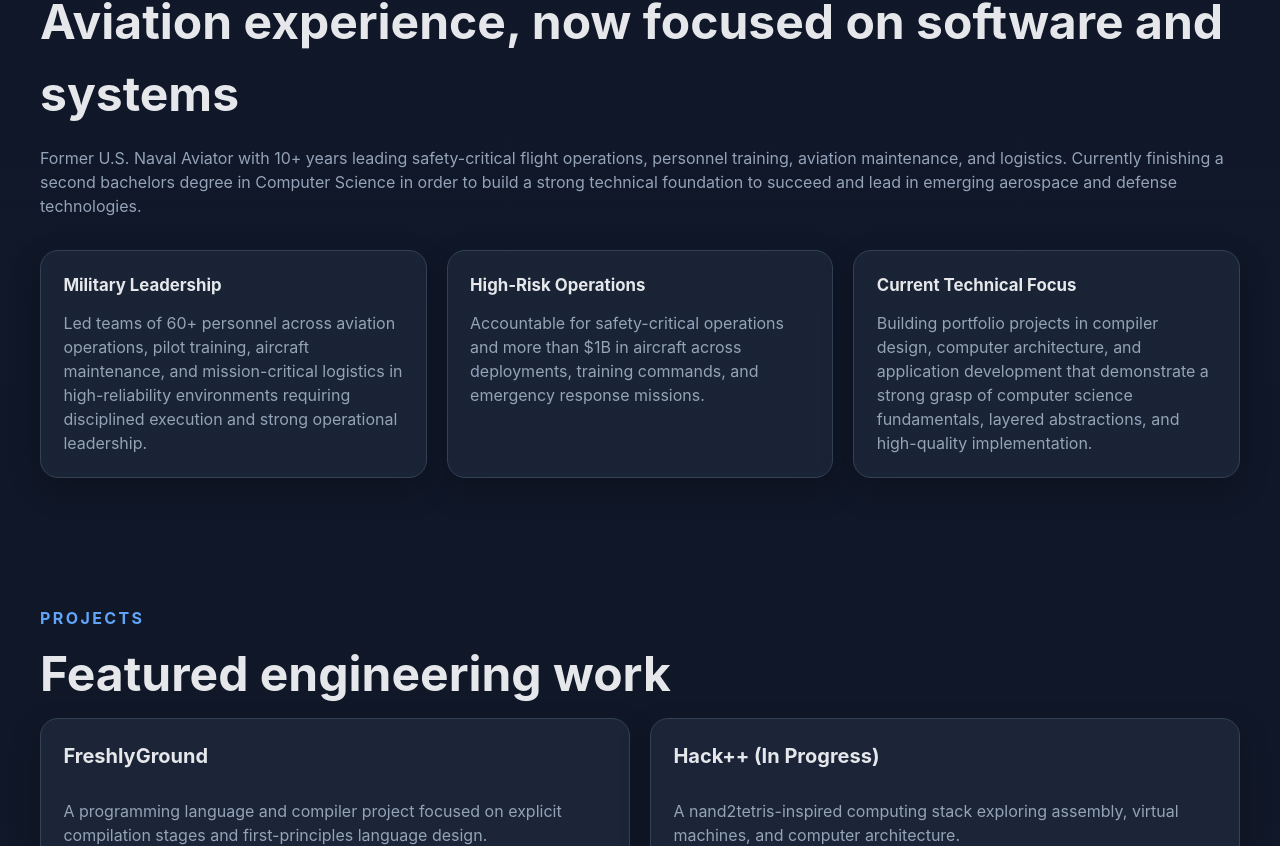
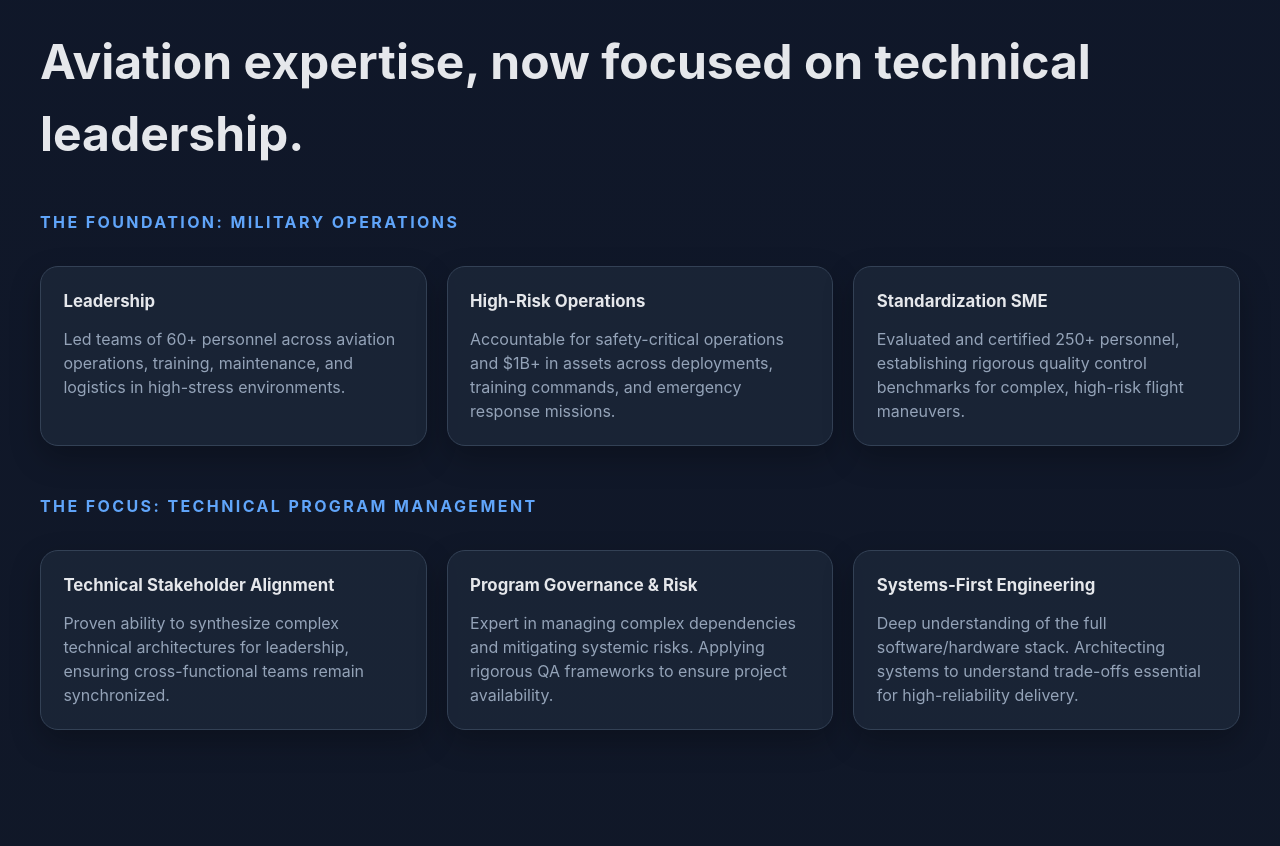
Before and after one commit to josephhilby/portfolio_site, a React (Vite) app: page / in a window 1280 px wide. Shown: the part 814-1660 px from the top of the page. Built offline with nearby package versions, Linux system fonts and the light colour scheme; the HTML template or start-up script is replaced by a standard one.

Commit message:
update for TPM

```diff
--- a/src/App.tsx
+++ b/src/App.tsx
@@ -4,22 +4,56 @@ import ProjectsSection, { type Project } from "./components/ProjectSections";
 
 const projects: Project[] = [
   {
-        name: "FreshlyGround",
+    name: "FreshlyGround (Compiler Design)",
     description:
-            "A programming language and compiler project focused on explicit compilation stages and first-principles language design.",
-        techStack: ["Java", "Gradle", "JUnit", "Javalin", "TypeScript", "HTML/CSS", "React", "Vite", "VitePress", "Docker"],
-        concepts: ["Compiler Design", "Abstract Syntax Trees", "Semantic Analysis", "Code Generation"],
+      "Managed the end-to-end development of a high-level language. Focused on compiler pipeline architecture, semantic analysis, and iterative performance optimization within the SDLC.",
+    techStack: [
+      "Java",
+      "Gradle",
+      "JUnit",
+      "Javalin",
+      "TypeScript",
+      "HTML/CSS",
+      "React",
+      "Vite",
+      "VitePress",
+      "Docker",
+    ],
+    concepts: [
+      "Compiler Design",
+      "Abstract Syntax Trees",
+      "Semantic Analysis",
+      "Code Generation",
+    ],
     liveUrl: "https://freshlyground.onrender.com/",
     githubUrl: "https://github.com/josephhilby/FreshlyGround",
     docsUrl: "https://freshlyground-docs.onrender.com/",
   },
   {
-        name: "Hack++ (In Progress)",
+    name: "Hack++ (Systems Architecture, In Progress)",
     description:
-            "A nand2tetris-inspired computing stack exploring assembly, virtual machines, and computer architecture.",
-        techStack: ["C", "C++", "GoogleTest", "TypeScript", "HTML/CSS", "React", "Vite", "VitePress", "Docker"],
-        concepts: ["Hardware Emulation", "Instruction Set Architecture", "Assembly", "Virtual Machine Abstraction", "Bit Masking",
-            "Memory Management", "Memory Mapped Input/Output", "Learning In Public"],
+      "Engineered a full-stack architecture from logic gates to ISA. This project showcases my ability to manage complex technical abstractions and conduct system-wide validation.",
+    techStack: [
+      "C",
+      "C++",
+      "GoogleTest",
+      "TypeScript",
+      "HTML/CSS",
+      "React",
+      "Vite",
+      "VitePress",
+      "Docker",
+    ],
+    concepts: [
+      "Hardware Emulation",
+      "Instruction Set Architecture",
+      "Assembly",
+      "Virtual Machine Abstraction",
+      "Bit Masking",
+      "Memory Management",
+      "Memory Mapped Input/Output",
+      "Learning In Public",
+    ],
     githubUrl: "https://github.com/josephhilby/HackPlusPlus",
     docsUrl: "https://hackplusplus-docs.onrender.com/",
   },
@@ -34,12 +68,15 @@ function App() {
           <h1 className="hero__name">Joseph Hilby</h1>
 
           <p className="hero__tagline">
-                        Management Experience | ~2000 Flight Hours | High-Reliability Software Engineering
+            Technical Program Manager | Systems Engineering & Software
+            Architecture | Veteran Naval Aviator
           </p>
 
           <p className="hero__summary">
-                        Veteran Naval Aviator and UF computer science graduate presenting a systems-oriented
-                        software portfolio featuring work in compiler design, low-level systems, and full-stack application development.
+            Technical Program Manager blending high-consequence leadership with
+            engineering expertise. I translate complex technical requirements
+            into reliable, scalable outcomes, bridging the gap between
+            engineering teams and stakeholders.
           </p>
 
           <div className="hero__actions">
@@ -81,45 +118,76 @@ function App() {
       <main>
         <section className="section">
           <div className="section__intro">
-                        <p className="section__label">Snapshot</p>
-                        <h2>Aviation experience, now focused on software and systems</h2>
-                        <p>
-                            Former U.S. Naval Aviator with 10+ years leading safety-critical
-                            flight operations, personnel training, aviation maintenance, and logistics.
-                            Currently finishing a second bachelors degree in Computer Science in order
-                            to build a strong technical foundation to succeed and lead in emerging aerospace
-                            and defense technologies.
-                        </p>
+            <h3 className="evolution-heading">Professional Evolution</h3>
+            <h2>Aviation expertise, now focused on technical leadership.</h2>
           </div>
 
+          <div className="evolution-container">
+            {/* Part 1: Operational Foundation */}
+            <div className="evolution-group">
+              <p className="section__label">
+                The Foundation: Military Operations
+              </p>
               <div className="snapshot-grid">
                 <article className="snapshot-card">
-                            <h3>Military Leadership</h3>
+                  <h3>Leadership</h3>
                   <p>
-                                Led teams of 60+ personnel across aviation operations, pilot training,
-                                aircraft maintenance, and mission-critical logistics in high-reliability
-                                environments requiring disciplined execution and strong operational leadership.
+                    Led teams of 60+ personnel across aviation operations,
+                    training, maintenance, and logistics in high-stress
+                    environments.
                   </p>
                 </article>
-
                 <article className="snapshot-card">
                   <h3>High-Risk Operations</h3>
                   <p>
-                                Accountable for safety-critical operations and more than $1B in
-                                aircraft across deployments, training commands, and emergency response
-                                missions.
+                    Accountable for safety-critical operations and $1B+ in
+                    assets across deployments, training commands, and emergency
+                    response missions.
                   </p>
                 </article>
-
                 <article className="snapshot-card">
-                            <h3>Current Technical Focus</h3>
+                  <h3>Standardization SME</h3>
                   <p>
-                                Building portfolio projects in compiler design, computer architecture,
-                                and application development that demonstrate a strong grasp of
-                                computer science fundamentals, layered abstractions, and high-quality
-                                implementation.
+                    Evaluated and certified 250+ personnel, establishing
+                    rigorous quality control benchmarks for complex, high-risk
+                    flight maneuvers.
                   </p>
                 </article>
+              </div>
+            </div>
+
+            {/* Part 2: TPM Application */}
+            <div className="evolution-group">
+              <p className="section__label">
+                The Focus: Technical Program Management
+              </p>
+              <div className="snapshot-grid">
+                <article className="snapshot-card">
+                  <h3>Technical Stakeholder Alignment</h3>
+                  <p>
+                    Proven ability to synthesize complex technical architectures
+                    for leadership, ensuring cross-functional teams remain
+                    synchronized.
+                  </p>
+                </article>
+                <article className="snapshot-card">
+                  <h3>Program Governance & Risk</h3>
+                  <p>
+                    Expert in managing complex dependencies and mitigating
+                    systemic risks. Applying rigorous QA frameworks to ensure
+                    project availability.
+                  </p>
+                </article>
+                <article className="snapshot-card">
+                  <h3>Systems-First Engineering</h3>
+                  <p>
+                    Deep understanding of the full software/hardware stack.
+                    Architecting systems to understand trade-offs essential for
+                    high-reliability delivery.
+                  </p>
+                </article>
+              </div>
+            </div>
           </div>
         </section>
 
--- a/src/index.css
+++ b/src/index.css
@@ -4,7 +4,12 @@
    Centralized colors, typography, and shared visual values.
    ========================================================= */
 :root {
-  font-family: Inter, system-ui, -apple-system, BlinkMacSystemFont, "Segoe UI",
+  font-family:
+    Inter,
+    system-ui,
+    -apple-system,
+    BlinkMacSystemFont,
+    "Segoe UI",
     sans-serif;
   line-height: 1.5;
   font-weight: 400;
@@ -102,7 +107,7 @@ button {
 }
 
 .section__label {
-  font-size: 1.0rem;
+  font-size: 1rem;
   letter-spacing: 0.15em;
 }
 
@@ -421,7 +426,10 @@ button {
   .hero,
   .section,
   .footer {
-    width: min(var(--container-width), calc(100% - var(--container-padding-mobile)));
+    width: min(
+      var(--container-width),
+      calc(100% - var(--container-padding-mobile))
+    );
   }
 
   .hero__name {
@@ -440,3 +448,25 @@ button {
     height: 320px;
   }
 }
+
+/* New styles for the evolution section */
+.evolution-group {
+  /* margin-top: 3rem; */
+  padding-top: 2rem;
+  /* border-top: 1px solid var(--panel-border); */
+}
+
+.evolution-heading {
+  margin-bottom: 1.5rem;
+  color: var(--accent);
+  font-size: 1.2rem;
+  text-transform: uppercase;
+  letter-spacing: 0.05em;
+}
+
+/* This tightens the grid so it doesn't look like two different pages */
+.evolution-container {
+  display: flex;
+  flex-direction: column;
+  gap: 1rem;
+}
```
Lines whose indentation alone changed are shown as unchanged.
